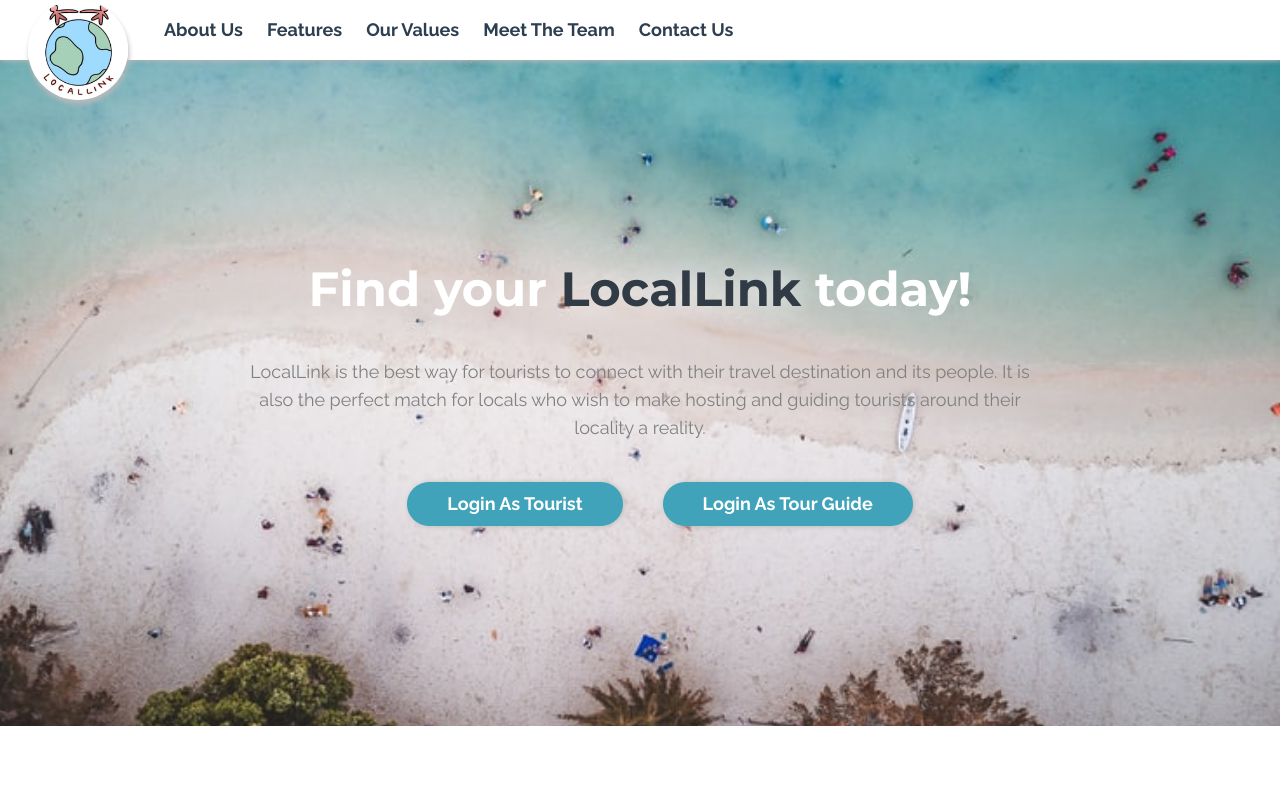
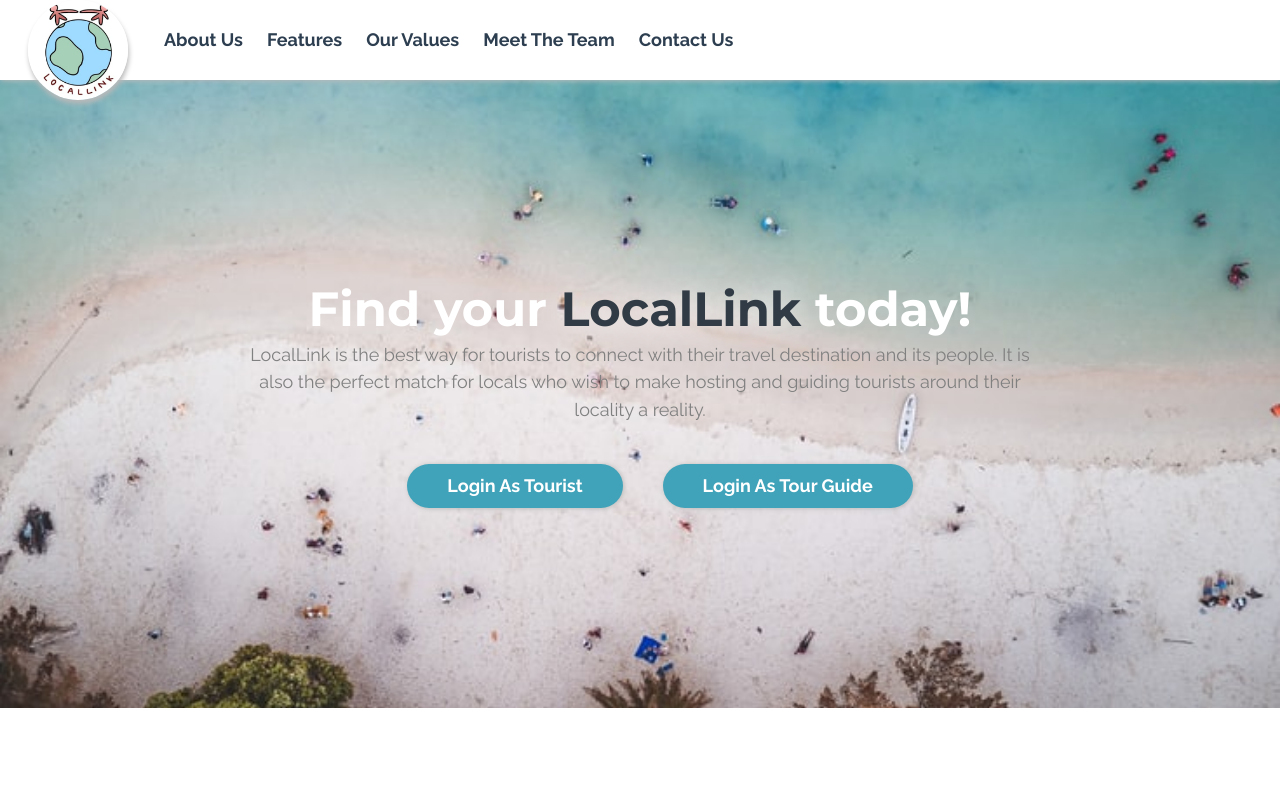
Before and after one commit to bt3103group4/LocalLink, a Vue app: page / in a window 1280 px wide. Shown: the top 800 px of the page. Built offline with nearby package versions, Linux system fonts and the light colour scheme; no server answers.

Commit message:
Fix flexbox layout issues

```diff
--- a/src/views/Landing.vue
+++ b/src/views/Landing.vue
@@ -257,14 +257,15 @@
 .landing-container {
   width: 100%;
   height: auto;
-  display: flex;
+  /* display: flex; */
   min-height: 100vh;
   align-items: center;
-  flex-direction: column;
+  /* flex-direction: column; */
 }
 
 .landing-navbar-container {
   top: 0;
+  height: 80px;
   width: 100%;
   display: flex;
   z-index: 100;
@@ -375,7 +376,7 @@
 
 .landing-heading {
   text-align: center;
-  margin-bottom: var(--landing-space-space-fiveunits);
+  margin-bottom: 2px;
 }
 
 .landing-text {
@@ -383,26 +384,6 @@
   text-align: center;
   margin-bottom: var(--landing-space-space-fiveunits);
 }
-
-/* .landing-button {
-  color: var(--landing-color-gray-black);
-  padding: 5px 10px;
-  border-color: var(--landing-color-gray-black);
-  border-width: 1px;
-  border-radius: 4px;
-  background-color: var(--landing-color-gray-white);
-}
-
-.landing-cta-btn1 {
-  color: var(--landing-color-gray-white);
-  text-align: center;
-  padding-top: var(--landing-space-space-doubleunit);
-  padding-left: var(--landing-space-space-tenunits);
-  border-radius: 30px;
-  padding-right: var(--landing-space-space-tenunits);
-  padding-bottom: var(--landing-space-space-doubleunit);
-  background-color: var(--landing-color-gray-black);
-} */
 
 .landing-btn-container {
   display: flex;
```
Lines whose indentation alone changed are shown as unchanged.
